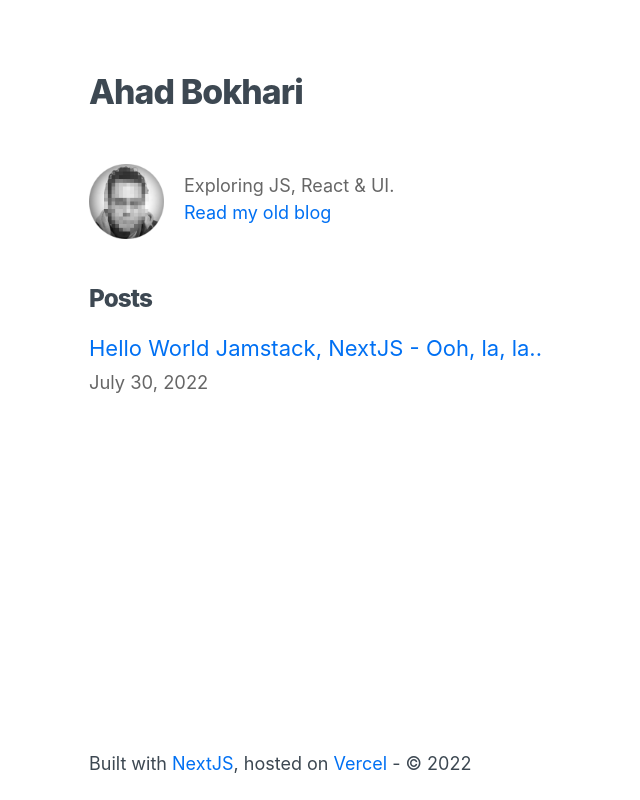
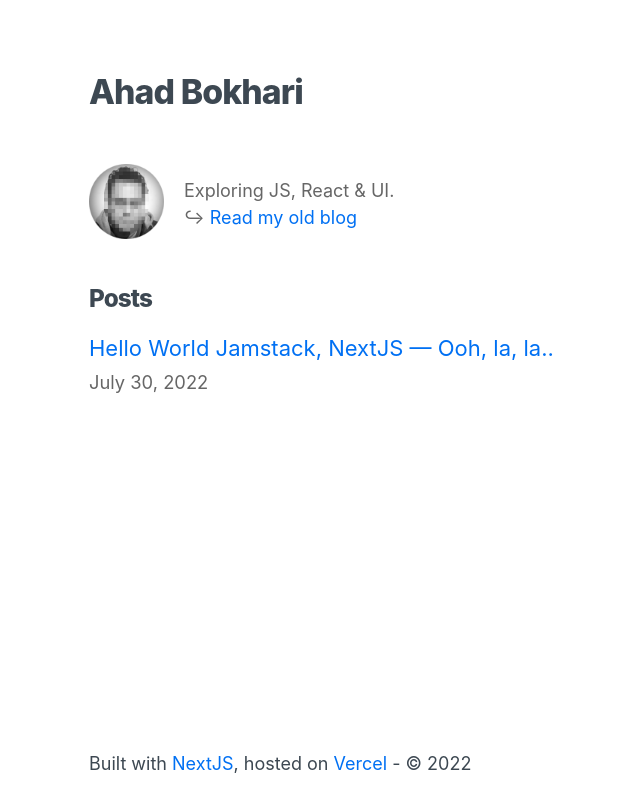
Before and after one commit to ahadb/nextjs-blog, a Next.js app: page / in a window 1280 px wide. Shown: the whole page, without its empty margins (245-885 px from the left). Built offline with nearby package versions, Linux system fonts and the light colour scheme.

Commit message:
tid bits

```diff
--- a/pages/index.js
+++ b/pages/index.js
@@ -33,7 +33,7 @@ export default function Home({ allPostsData}) {
 
             <div className={utilStyles.blogDescription}>
              <div>Exploring JS, React & UI.</div>
-              <div> <Link href={`http://ahadb.github.io/`}>
+              <div>↪&nbsp;<Link href={`http://ahadb.github.io/`}>
                 <a>Read my old blog</a>
               </Link></div>
             </div>
--- a/posts/hello-world-jamstack-nextjs.md
+++ b/posts/hello-world-jamstack-nextjs.md
@@ -1,14 +1,17 @@
 ---
-title: 'Hello World Jamstack, NextJS - Ooh, la, la..'
+title: 'Hello World Jamstack, NextJS — Ooh, la, la..'
 date: '2022-07-30'
 ---
 
-I haven't had much time to blog since 2020, but I've been spending some time creating a new blog with JamStack and NextJS. It's been a pleasure to work with! Noting a couple of things
-I really liked while working with this new stack and framework:
+I haven't had much time to blog since 2020, abd I wanted to start afresh and build a blog from scratch so at it grows i could control each aspect. There are a myriad of options and it
+can be a daunting task to choose the right platform for yourself. I went ahead with NextJS as I was curious about the architecture - I'm happy to say It's been a pleasure to work with!
+Noting a couple of things down quickly that I took to heart in the few hours it took me to get this blog working (...and deployed too!).
 
 * Traditional approach brings me back to the old days, for example using `<Head></Head>` components and passing in script tags as props
 * Get up and ready quickly in dev env. Tooling is available for you immediately, no need to have to configure Babel, Webpack, etc. (though one should know how they work under the hood)
 * Pre-rendering, data-fetching, dynamic routes, SSG, SSR and all the goodies that come with NextJS
 * Deployment was a breeze and able to move from dev to prod env without much hassle (on Vercel)
 
-If you've been developing with only client-side React architecture this is a good opportunity to see how things have evolved.
+If you've been developing and renedering your components with only client-side architecture this is a great opportunity to see how things have evolved.
+
+A lot has!
--- a/styles/utils.module.css
+++ b/styles/utils.module.css
@@ -64,7 +64,7 @@ ul.horizontal-list li {
 .blogDescription {
     font-size: 1.00rem;
     margin-left: 20px;
-    margin-top: 8px;
+    margin-top: 13px;
 
     color: #666;
 
```
